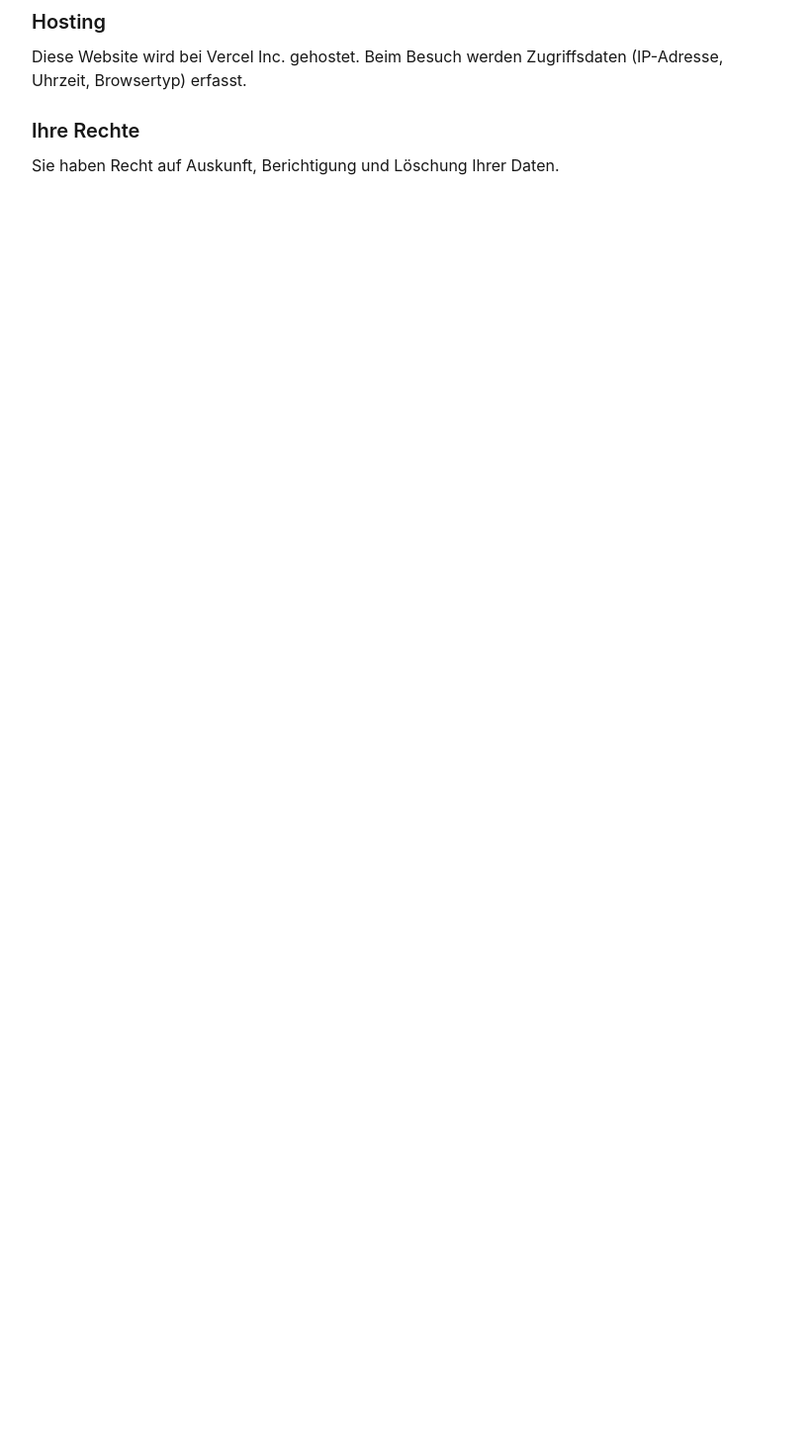
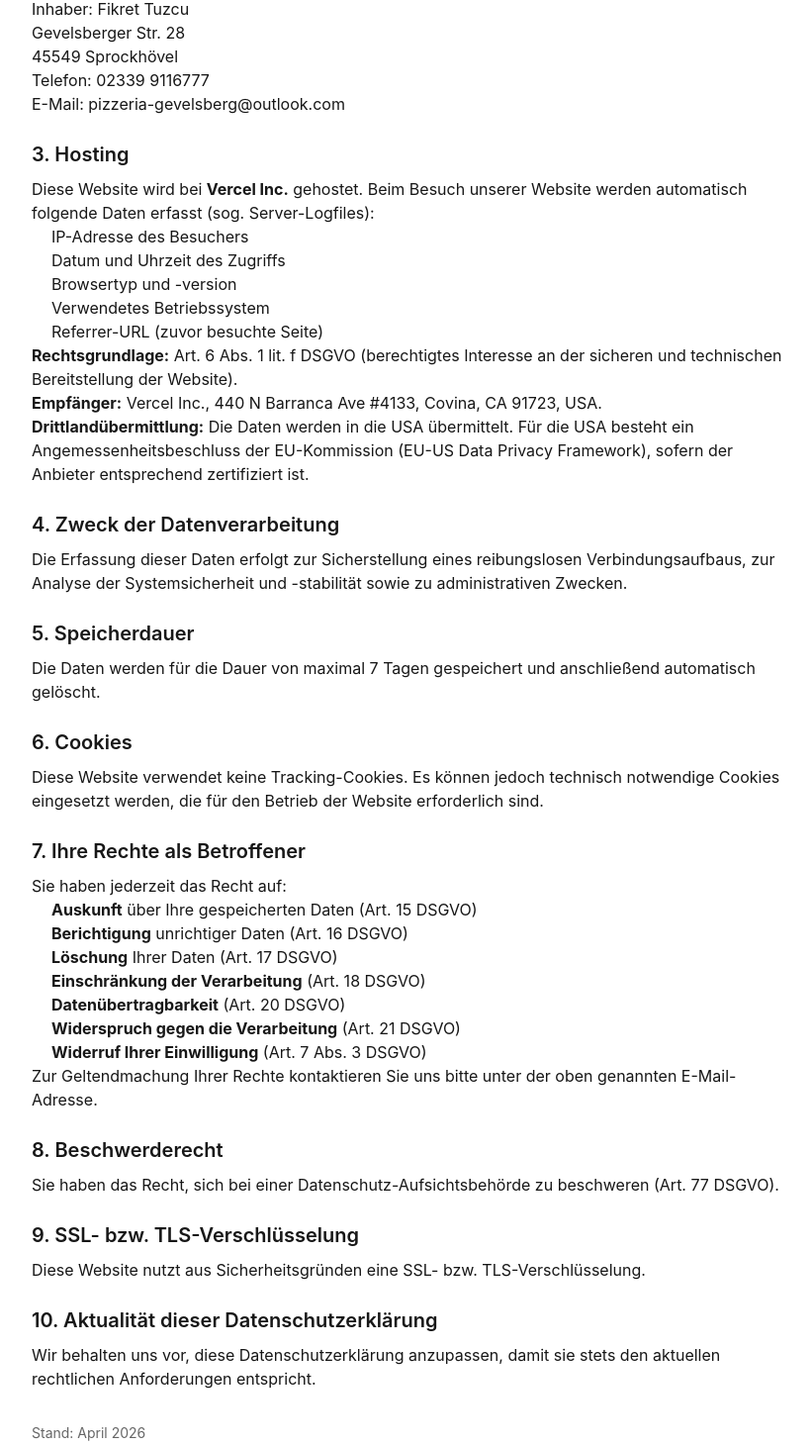
Before and after one commit to RusenTuzcu42/pizzeria-frontend, a Next.js app: page /datenschutz in a window 1280 px wide. Shown: the part 311-1772 px from the top of the page at 99% size, without its empty margins (228-1049 px from the left). Before the commit the page ends 800 px from the top, so only its background shows below. Built offline with nearby package versions, Linux system fonts and the light colour scheme.

Commit message:
Complete impressum and privacy policy with full legal texts

```diff
--- a/app/datenschutz/page.tsx
+++ b/app/datenschutz/page.tsx
@@ -2,12 +2,64 @@ export default function Datenschutz() {
   return (
     <div style={{ maxWidth: 800, margin: '0 auto', padding: '40px 20px', fontFamily: '-apple-system, BlinkMacSystemFont, "SF Pro Text", Helvetica, sans-serif' }}>
       <h1 style={{ fontSize: '2rem', fontWeight: 700, marginBottom: '24px' }}>Datenschutzerklärung</h1>
-      <h2 style={{ fontSize: '1.25rem', fontWeight: 600, marginTop: '24px', marginBottom: '8px' }}>Verantwortlicher</h2>
-      <p>Pizzeria Napoli<br />Inhaber: Fikret Tuzcu<br />Gevelsberger Str. 28<br />45549 Sprockhövel<br />Telefon: 02339 9116777<br />E-Mail: pizzeria-gevelsberg@outlook.com</p>
-      <h2 style={{ fontSize: '1.25rem', fontWeight: 600, marginTop: '24px', marginBottom: '8px' }}>Hosting</h2>
-      <p>Diese Website wird bei Vercel Inc. gehostet. Beim Besuch werden Zugriffsdaten (IP-Adresse, Uhrzeit, Browsertyp) erfasst.</p>
-      <h2 style={{ fontSize: '1.25rem', fontWeight: 600, marginTop: '24px', marginBottom: '8px' }}>Ihre Rechte</h2>
-      <p>Sie haben Recht auf Auskunft, Berichtigung und Löschung Ihrer Daten.</p>
+
+      <h2 style={{ fontSize: '1.25rem', fontWeight: 600, marginTop: '24px', marginBottom: '8px' }}>1. Datenschutz auf einen Blick</h2>
+      <p>Wir nehmen den Schutz Ihrer persönlichen Daten sehr ernst. Wir behandeln Ihre personenbezogenen Daten vertraulich und entsprechend der gesetzlichen Datenschutzvorschriften sowie dieser Datenschutzerklärung.</p>
+
+      <h2 style={{ fontSize: '1.25rem', fontWeight: 600, marginTop: '24px', marginBottom: '8px' }}>2. Verantwortlicher</h2>
+      <p>Pizzeria Napoli<br />
+      Inhaber: Fikret Tuzcu<br />
+      Gevelsberger Str. 28<br />
+      45549 Sprockhövel</p>
+      <p>Telefon: 02339 9116777<br />
+      E-Mail: pizzeria-gevelsberg@outlook.com</p>
+
+      <h2 style={{ fontSize: '1.25rem', fontWeight: 600, marginTop: '24px', marginBottom: '8px' }}>3. Hosting</h2>
+      <p>Diese Website wird bei <strong>Vercel Inc.</strong> gehostet. Beim Besuch unserer Website werden automatisch folgende Daten erfasst (sog. Server-Logfiles):</p>
+      <ul style={{ marginLeft: '20px' }}>
+        <li>IP-Adresse des Besuchers</li>
+        <li>Datum und Uhrzeit des Zugriffs</li>
+        <li>Browsertyp und -version</li>
+        <li>Verwendetes Betriebssystem</li>
+        <li>Referrer-URL (zuvor besuchte Seite)</li>
+      </ul>
+      <p><strong>Rechtsgrundlage:</strong> Art. 6 Abs. 1 lit. f DSGVO (berechtigtes Interesse an der sicheren und technischen Bereitstellung der Website).</p>
+      <p><strong>Empfänger:</strong> Vercel Inc., 440 N Barranca Ave #4133, Covina, CA 91723, USA.</p>
+      <p><strong>Drittlandübermittlung:</strong> Die Daten werden in die USA übermittelt. Für die USA besteht ein Angemessenheitsbeschluss der EU-Kommission (EU-US Data Privacy Framework), sofern der Anbieter entsprechend zertifiziert ist.</p>
+
+      <h2 style={{ fontSize: '1.25rem', fontWeight: 600, marginTop: '24px', marginBottom: '8px' }}>4. Zweck der Datenverarbeitung</h2>
+      <p>Die Erfassung dieser Daten erfolgt zur Sicherstellung eines reibungslosen Verbindungsaufbaus, zur Analyse der Systemsicherheit und -stabilität sowie zu administrativen Zwecken.</p>
+
+      <h2 style={{ fontSize: '1.25rem', fontWeight: 600, marginTop: '24px', marginBottom: '8px' }}>5. Speicherdauer</h2>
+      <p>Die Daten werden für die Dauer von maximal 7 Tagen gespeichert und anschließend automatisch gelöscht.</p>
+
+      <h2 style={{ fontSize: '1.25rem', fontWeight: 600, marginTop: '24px', marginBottom: '8px' }}>6. Cookies</h2>
+      <p>Diese Website verwendet keine Tracking-Cookies. Es können jedoch technisch notwendige Cookies eingesetzt werden, die für den Betrieb der Website erforderlich sind.</p>
+
+      <h2 style={{ fontSize: '1.25rem', fontWeight: 600, marginTop: '24px', marginBottom: '8px' }}>7. Ihre Rechte als Betroffener</h2>
+      <p>Sie haben jederzeit das Recht auf:</p>
+      <ul style={{ marginLeft: '20px' }}>
+        <li><strong>Auskunft</strong> über Ihre gespeicherten Daten (Art. 15 DSGVO)</li>
+        <li><strong>Berichtigung</strong> unrichtiger Daten (Art. 16 DSGVO)</li>
+        <li><strong>Löschung</strong> Ihrer Daten (Art. 17 DSGVO)</li>
+        <li><strong>Einschränkung der Verarbeitung</strong> (Art. 18 DSGVO)</li>
+        <li><strong>Datenübertragbarkeit</strong> (Art. 20 DSGVO)</li>
+        <li><strong>Widerspruch gegen die Verarbeitung</strong> (Art. 21 DSGVO)</li>
+        <li><strong>Widerruf Ihrer Einwilligung</strong> (Art. 7 Abs. 3 DSGVO)</li>
+      </ul>
+      <p>Zur Geltendmachung Ihrer Rechte kontaktieren Sie uns bitte unter der oben genannten E-Mail-Adresse.</p>
+
+      <h2 style={{ fontSize: '1.25rem', fontWeight: 600, marginTop: '24px', marginBottom: '8px' }}>8. Beschwerderecht</h2>
+      <p>Sie haben das Recht, sich bei einer Datenschutz-Aufsichtsbehörde zu beschweren (Art. 77 DSGVO).</p>
+
+      <h2 style={{ fontSize: '1.25rem', fontWeight: 600, marginTop: '24px', marginBottom: '8px' }}>9. SSL- bzw. TLS-Verschlüsselung</h2>
+      <p>Diese Website nutzt aus Sicherheitsgründen eine SSL- bzw. TLS-Verschlüsselung.</p>
+
+      <h2 style={{ fontSize: '1.25rem', fontWeight: 600, marginTop: '24px', marginBottom: '8px' }}>10. Aktualität dieser Datenschutzerklärung</h2>
+      <p>Wir behalten uns vor, diese Datenschutzerklärung anzupassen, damit sie stets den aktuellen rechtlichen Anforderungen entspricht.</p>
+
+      <p style={{ marginTop: '32px', fontSize: '0.875rem', color: '#666' }}>Stand: April 2026</p>
+      <p style={{ fontSize: '0.875rem', color: '#666' }}>Quelle: e-recht24.de</p>
     </div>
   );
 }
--- a/app/impressum/page.tsx
+++ b/app/impressum/page.tsx
@@ -2,15 +2,36 @@ export default function Impressum() {
   return (
     <div style={{ maxWidth: 800, margin: '0 auto', padding: '40px 20px', fontFamily: '-apple-system, BlinkMacSystemFont, "SF Pro Text", Helvetica, sans-serif' }}>
       <h1 style={{ fontSize: '2rem', fontWeight: 700, marginBottom: '24px' }}>Impressum</h1>
+
       <p><strong>Pizzeria Napoli</strong><br />
       Inhaber: Fikret Tuzcu<br />
       Gevelsberger Str. 28<br />
       45549 Sprockhövel</p>
+
       <p><strong>Kontakt</strong><br />
       Telefon: 02339 9116777<br />
       E-Mail: pizzeria-gevelsberg@outlook.com</p>
+
       <p><strong>Verantwortlich für den Inhalt nach § 55 Abs. 2 RStV</strong><br />
       Fikret Tuzcu (Anschrift wie oben)</p>
+
+      <p><strong>Umsatzsteuer-ID</strong><br />
+      Die Umsatzsteuer-Identifikationsnummer wird nachgereicht.</p>
+
+      <p><strong>EU-Streitschlichtung</strong><br />
+      Die Europäische Kommission stellt eine Plattform zur Online-Streitbeilegung (OS) bereit: <a href="https://ec.europa.eu/consumers/odr/" target="_blank" rel="noopener noreferrer">https://ec.europa.eu/consumers/odr/</a><br />
+      Wir sind nicht verpflichtet, an Streitbeilegungsverfahren vor einer Verbraucherschlichtungsstelle teilzunehmen.</p>
+
+      <p><strong>Haftung für Inhalte</strong><br />
+      Als Diensteanbieter sind wir gemäß § 7 Abs.1 DDG für eigene Inhalte auf diesen Seiten nach den allgemeinen Gesetzen verantwortlich. Nach §§ 8 bis 10 DDG sind wir als Diensteanbieter jedoch nicht verpflichtet, übermittelte oder gespeicherte fremde Informationen zu überwachen oder nach Umständen zu forschen, die auf eine rechtswidrige Tätigkeit hinweisen.</p>
+
+      <p><strong>Haftung für Links</strong><br />
+      Unser Angebot enthält Links zu externen Websites Dritter, auf deren Inhalte wir keinen Einfluss haben. Deshalb können wir für diese fremden Inhalte auch keine Gewähr übernehmen. Für die Inhalte der verlinkten Seiten ist stets der jeweilige Anbieter oder Betreiber der Seiten verantwortlich.</p>
+
+      <p><strong>Urheberrecht</strong><br />
+      Die durch die Seitenbetreiber erstellten Inhalte und Werke auf diesen Seiten unterliegen dem deutschen Urheberrecht. Die Vervielfältigung, Bearbeitung, Verbreitung und jede Art der Verwertung außerhalb der Grenzen des Urheberrechtes bedürfen der schriftlichen Zustimmung des jeweiligen Autors bzw. Erstellers.</p>
+
+      <p style={{ marginTop: '32px', fontSize: '0.875rem', color: '#666' }}>Quelle: e-recht24.de</p>
     </div>
   );
 }
```
